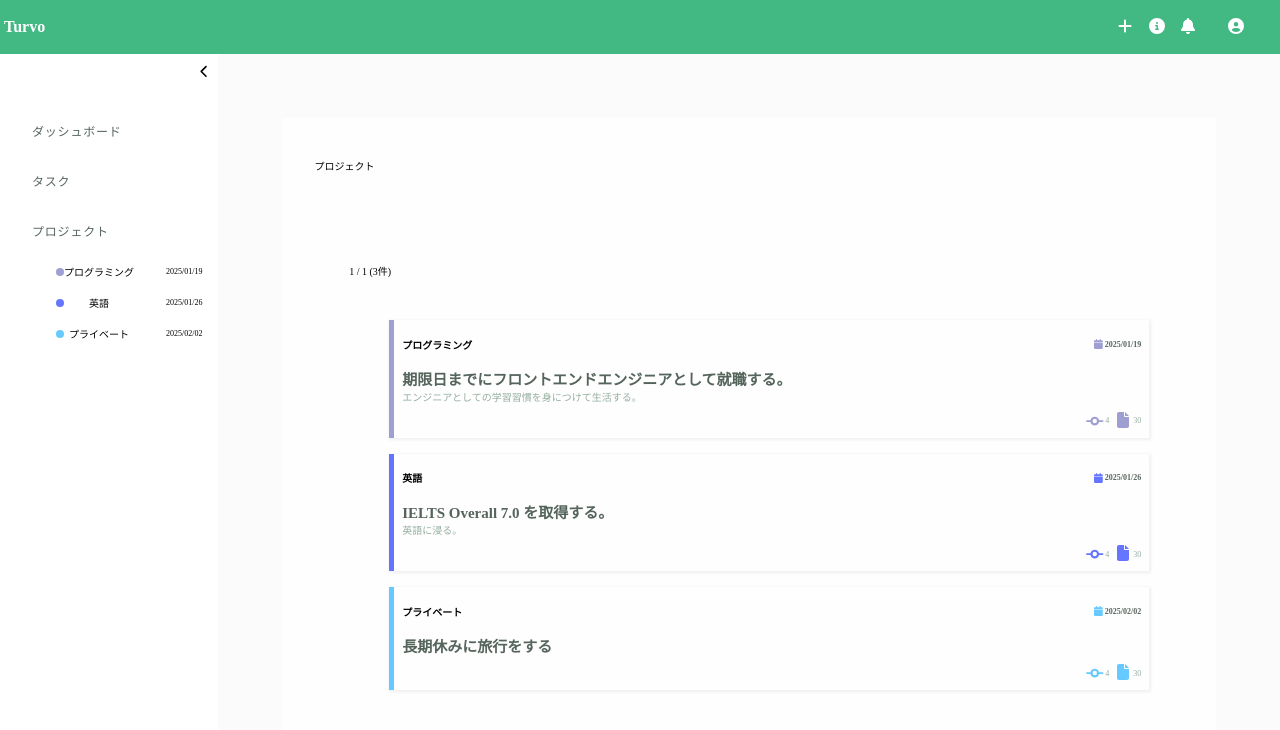
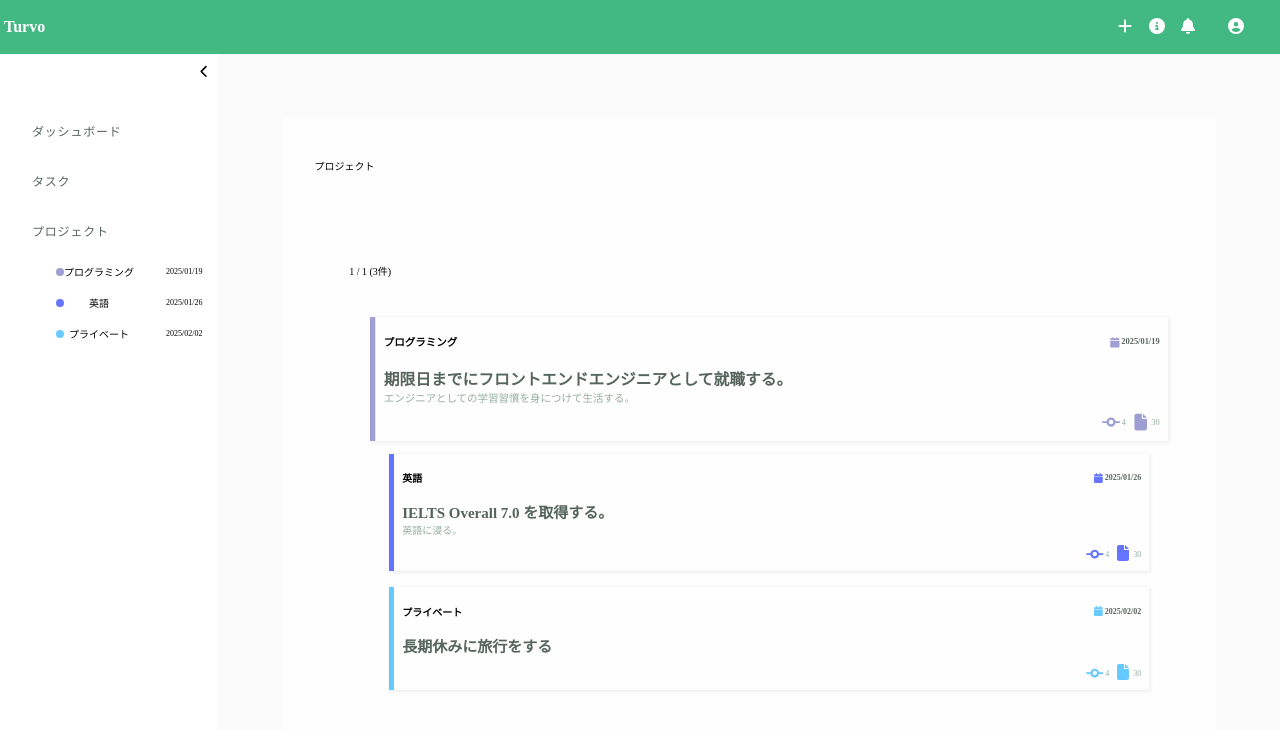
Before and after one commit to tanakas-2021/0600-next-context-api, a Next.js app: page /projects in a window 1280 px wide. In both pictures the pointer is over the element 769 px from the left and 379 px from the top of the page. Shown: the top 730 px of the page. Built offline with nearby package versions, Linux system fonts and the light colour scheme.

Commit message:
cardにマウスオーバーすると少し大きくなるスタイルを追加

```diff
--- a/src/app/projects/page.module.scss
+++ b/src/app/projects/page.module.scss
@@ -41,6 +41,9 @@
   margin-bottom: 16px;
   background: vars.$backgroundColor;
   transition: all 0.5s;
+  &:hover {
+    transform: scale(1.05);
+  }
 }
 
 .cardHeader {
```
